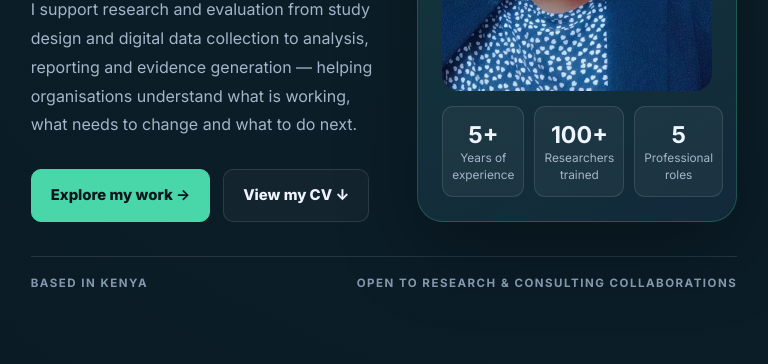
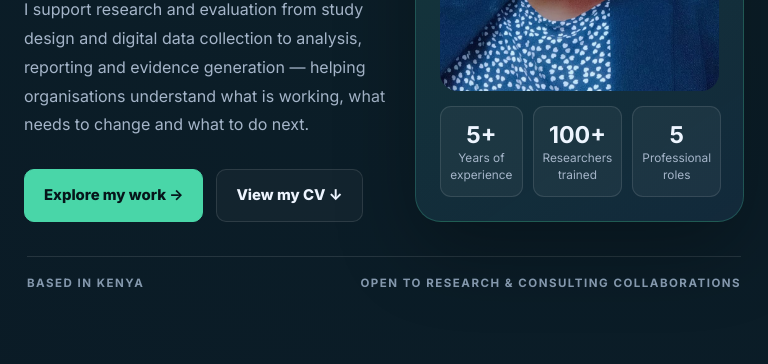
Before and after one commit to margaretnangorombi/margaretnangorombi.github.io, a plain HTML site: page index.html in a window 768 px wide. Shown: the part 436-800 px from the top of the page. Drawn offline with Linux system fonts and the light colour scheme.

Commit message:
Left-align hero to page grid and use available viewport width

```diff
--- a/style.css
+++ b/style.css
@@ -159,3 +159,39 @@ footer{padding:26px 0;color:var(--muted);font-size:.8rem}.footer-inner{display:f
  .profile-photo{height:clamp(290px,82vw,390px)}
  .hero .container.hero-bottom{width:min(620px,92vw);margin-top:24px}
 }
+
+
+/* Align the hero to the page grid; do not float it as a centred island */
+.hero .container.hero-grid{
+  width:calc(100% - clamp(40px,7vw,120px));
+  max-width:none;
+  margin-left:clamp(20px,3.5vw,60px);
+  margin-right:clamp(20px,3.5vw,60px);
+  grid-template-columns:minmax(0,1.15fr) minmax(360px,.85fr);
+  gap:clamp(38px,5vw,88px);
+}
+.hero-grid>div:first-child{max-width:900px}
+.hero-card{justify-self:stretch;max-width:620px}
+.hero .container.hero-bottom{
+  width:calc(100% - clamp(40px,7vw,120px));
+  max-width:none;
+  margin-left:clamp(20px,3.5vw,60px);
+  margin-right:clamp(20px,3.5vw,60px);
+}
+@media(min-width:1500px){
+ .hero .container.hero-grid{grid-template-columns:minmax(0,1.2fr) minmax(480px,.8fr)}
+ .hero h1{max-width:18ch}
+}
+@media(max-width:1050px) and (min-width:761px){
+ .hero .container.hero-grid{
+  width:calc(100% - 48px);
+  margin-left:24px;margin-right:24px;
+  grid-template-columns:minmax(0,1.05fr) minmax(300px,.95fr);
+  gap:28px;
+ }
+}
+@media(max-width:760px){
+ .hero .container.hero-grid,.hero .container.hero-bottom{
+  width:min(620px,92vw);margin-left:auto;margin-right:auto;
+ }
+}
```
